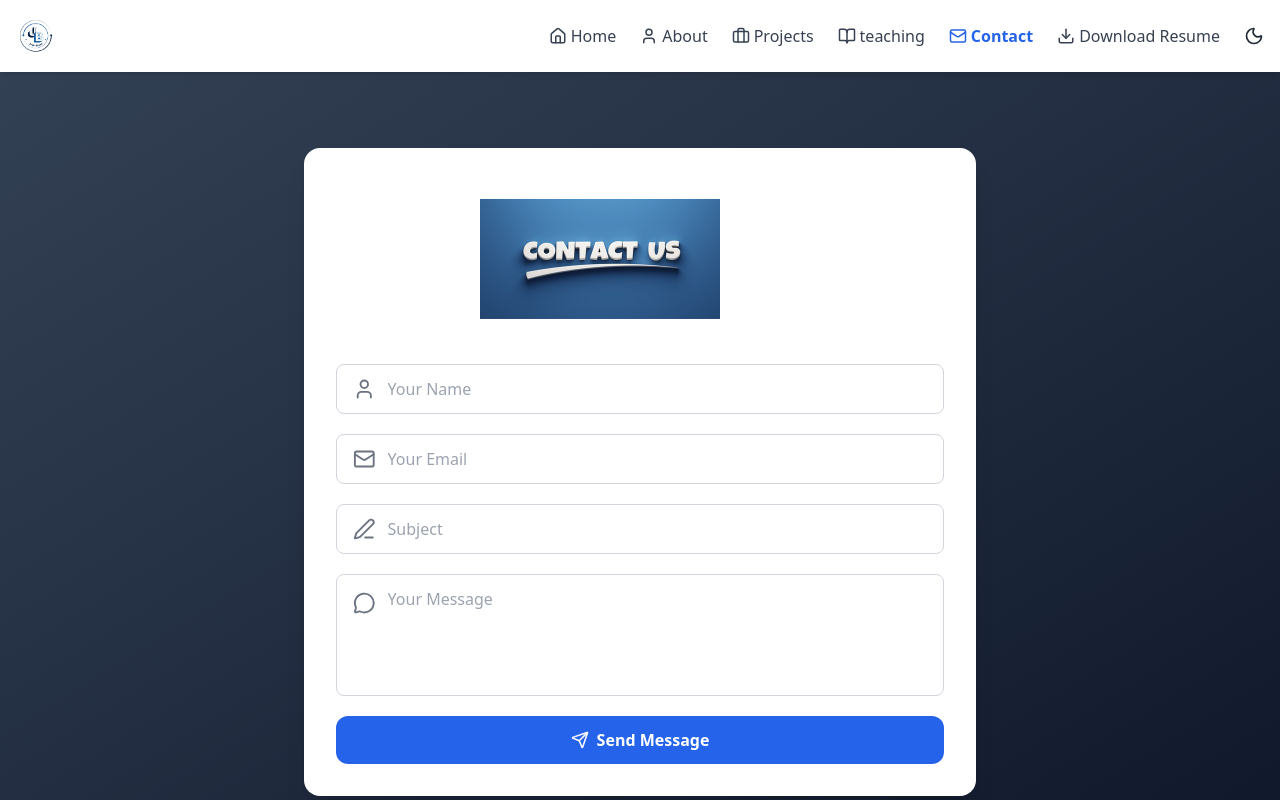
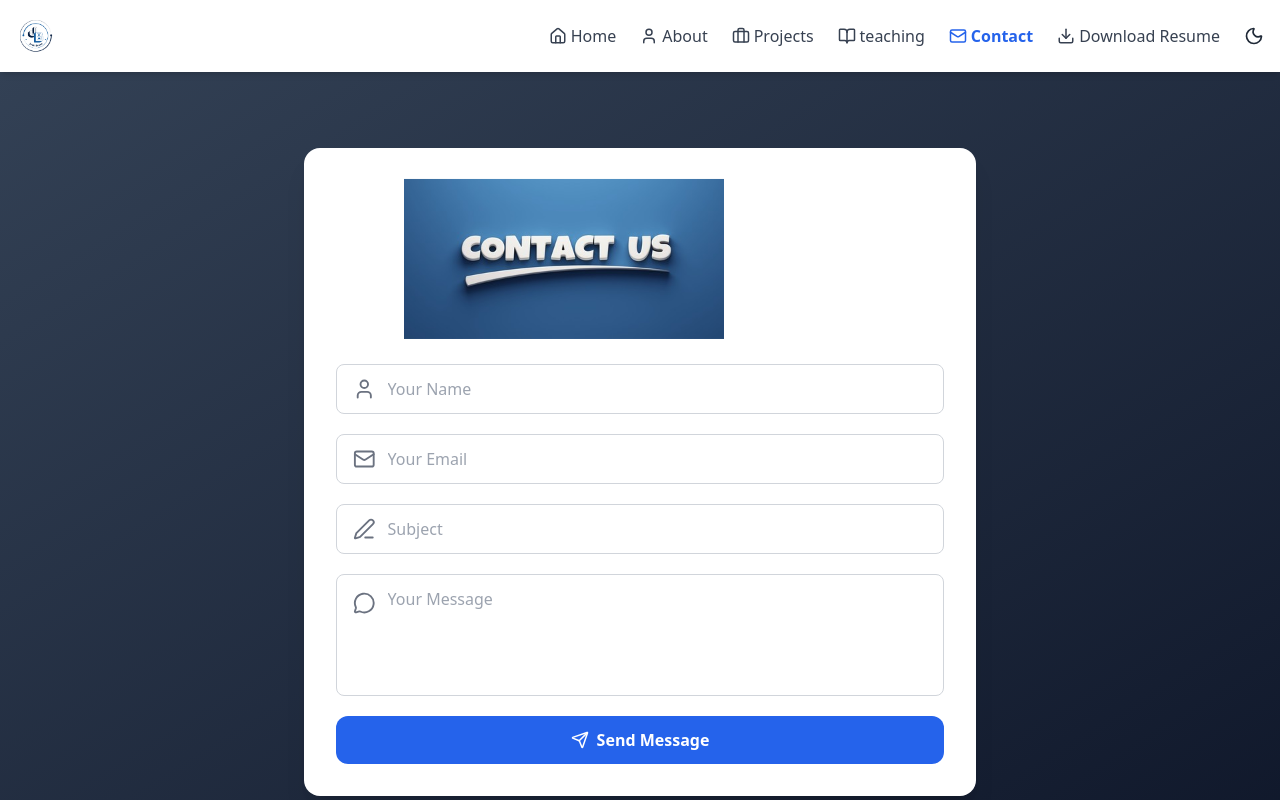
Before and after one commit to jeanboscob77/marc, a Next.js app: page /contact in a window 1280 px wide. Shown: the top 800 px of the page. Built offline with nearby package versions, Linux system fonts and the light colour scheme.

Commit message:
contact updated

```diff
--- a/app/contact/Contact.tsx
+++ b/app/contact/Contact.tsx
@@ -9,13 +9,6 @@ const Contact = () => {
   return (
     <div className="min-h-screen bg-gradient-to-br from-slate-700 to-slate-900 flex justify-center items-center px-4 py-10">
       <div className="w-full max-w-2xl bg-white dark:bg-gray-900 shadow-xl rounded-2xl p-8 space-y-6">
-        {/* Animated Image */}
-        <motion.div
-          className="flex justify-center"
-          initial={{ y: -30, opacity: 0 }}
-          animate={{ y: 0, opacity: 1 }}
-          transition={{ type: "spring", stiffness: 100, damping: 12 }}
-        >
         <motion.div
           animate={{
             y: [0, -7, 0],
@@ -32,7 +25,7 @@ const Contact = () => {
             className="w-3/4 h-40 object-contain"
           />
         </motion.div>
-        </motion.div>
+
         {/*
         <h2 className="text-3xl font-bold text-center text-gray-900 dark:text-white">
           Get in Touch
```
Lines whose indentation alone changed are shown as unchanged.
